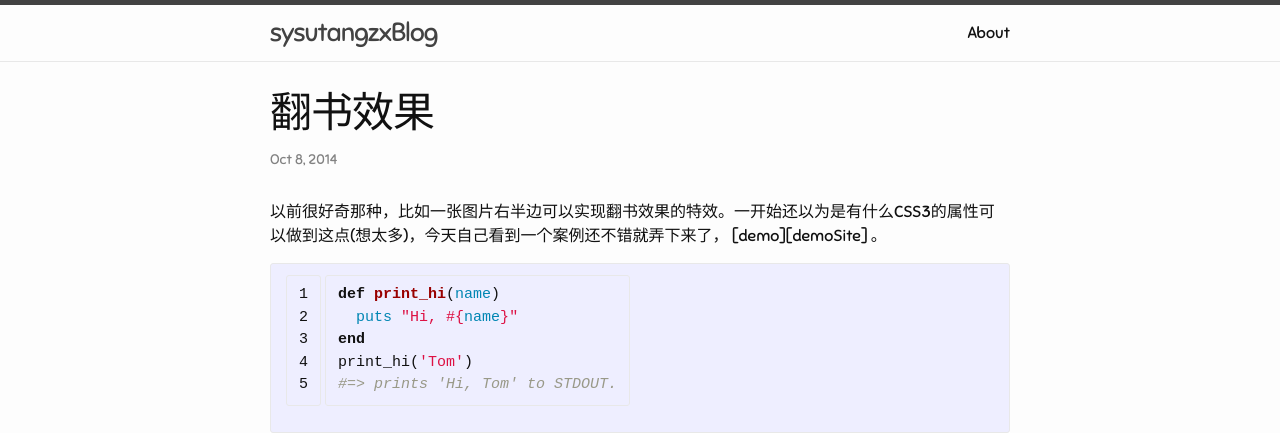
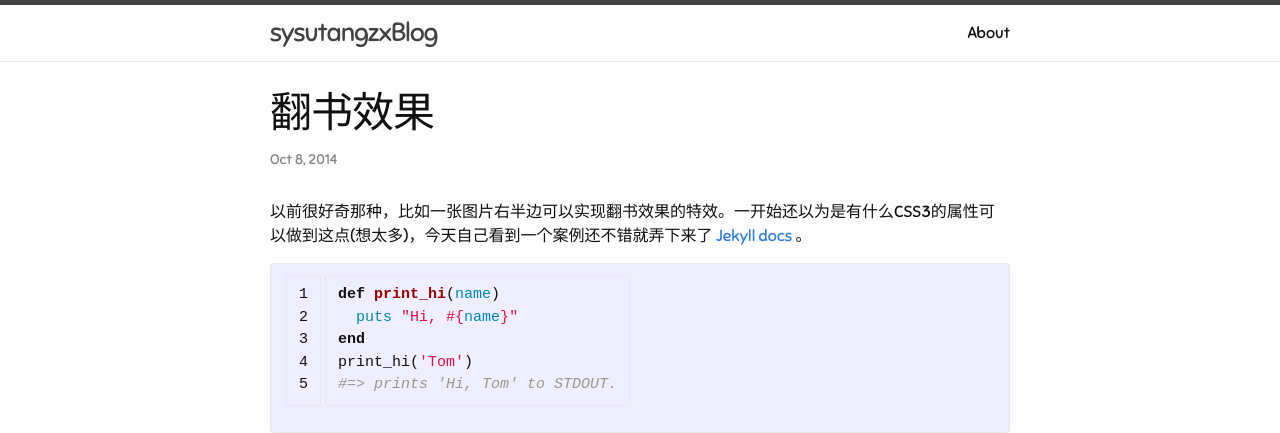
Before and after one commit to luojiyin1987/sysutangzxBlog, a Jekyll site: the page built from _posts/2014-10-08-book-effect.markdown, in a window 1280 px wide. Shown: the top 433 px of the page. Built offline with Jekyll 4.4.1, drawn with Linux system fonts in a browser that asks for light colours.

Commit message:
no message

```diff
--- a/_posts/2014-10-08-book-effect.markdown
+++ b/_posts/2014-10-08-book-effect.markdown
@@ -5,7 +5,7 @@ date:   2014-10-8 13:52:00
 categories: frontend
 ---
 
-以前很好奇那种，比如一张图片右半边可以实现翻书效果的特效。一开始还以为是有什么CSS3的属性可以做到这点(想太多)，今天自己看到一个案例还不错就弄下来了，  [demo][demoSite]  。
+以前很好奇那种，比如一张图片右半边可以实现翻书效果的特效。一开始还以为是有什么CSS3的属性可以做到这点(想太多)，今天自己看到一个案例还不错就弄下来了 [Jekyll docs][jekyll] 。
 
 {% highlight ruby linenos%}
 def print_hi(name)
```
